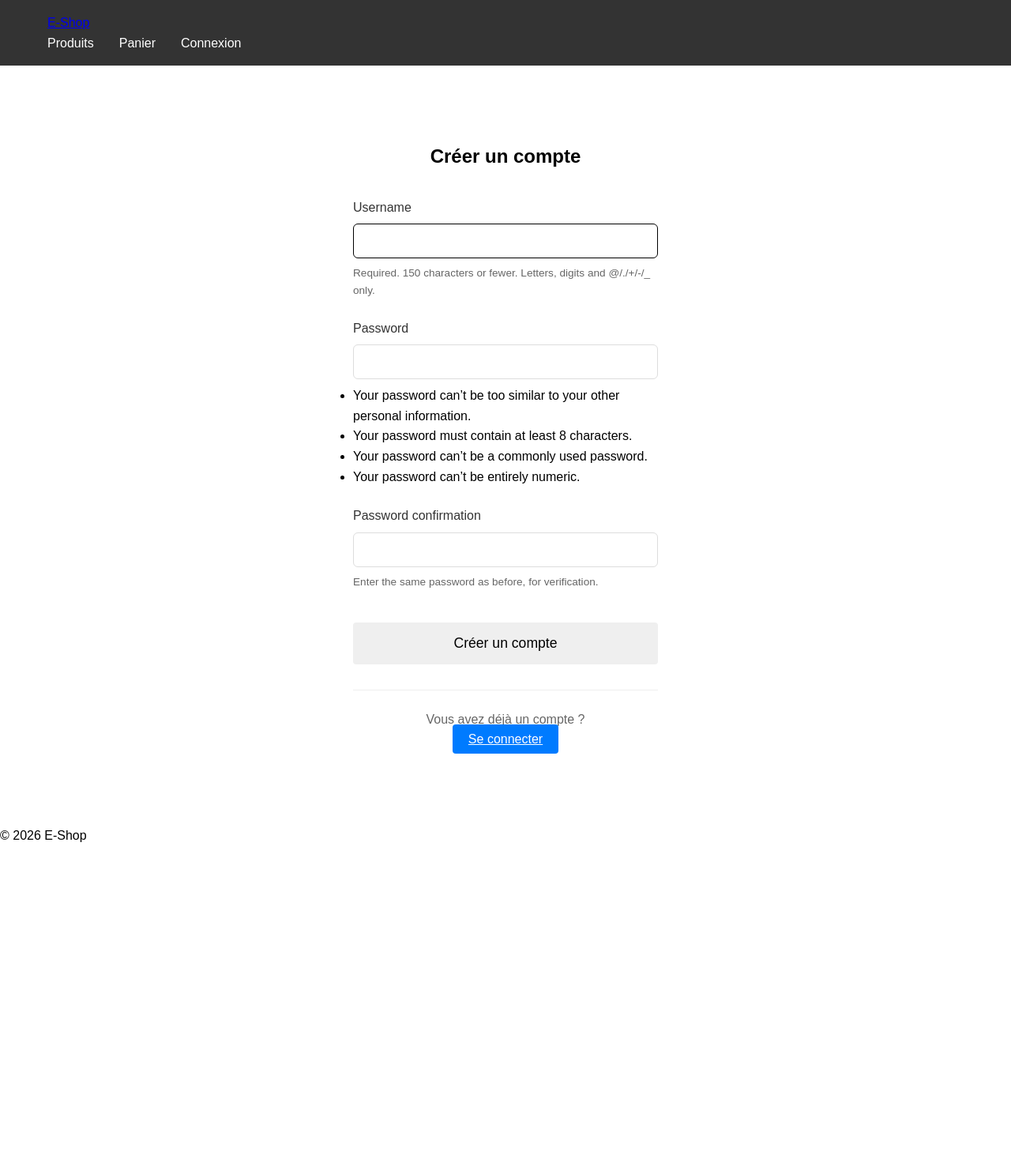
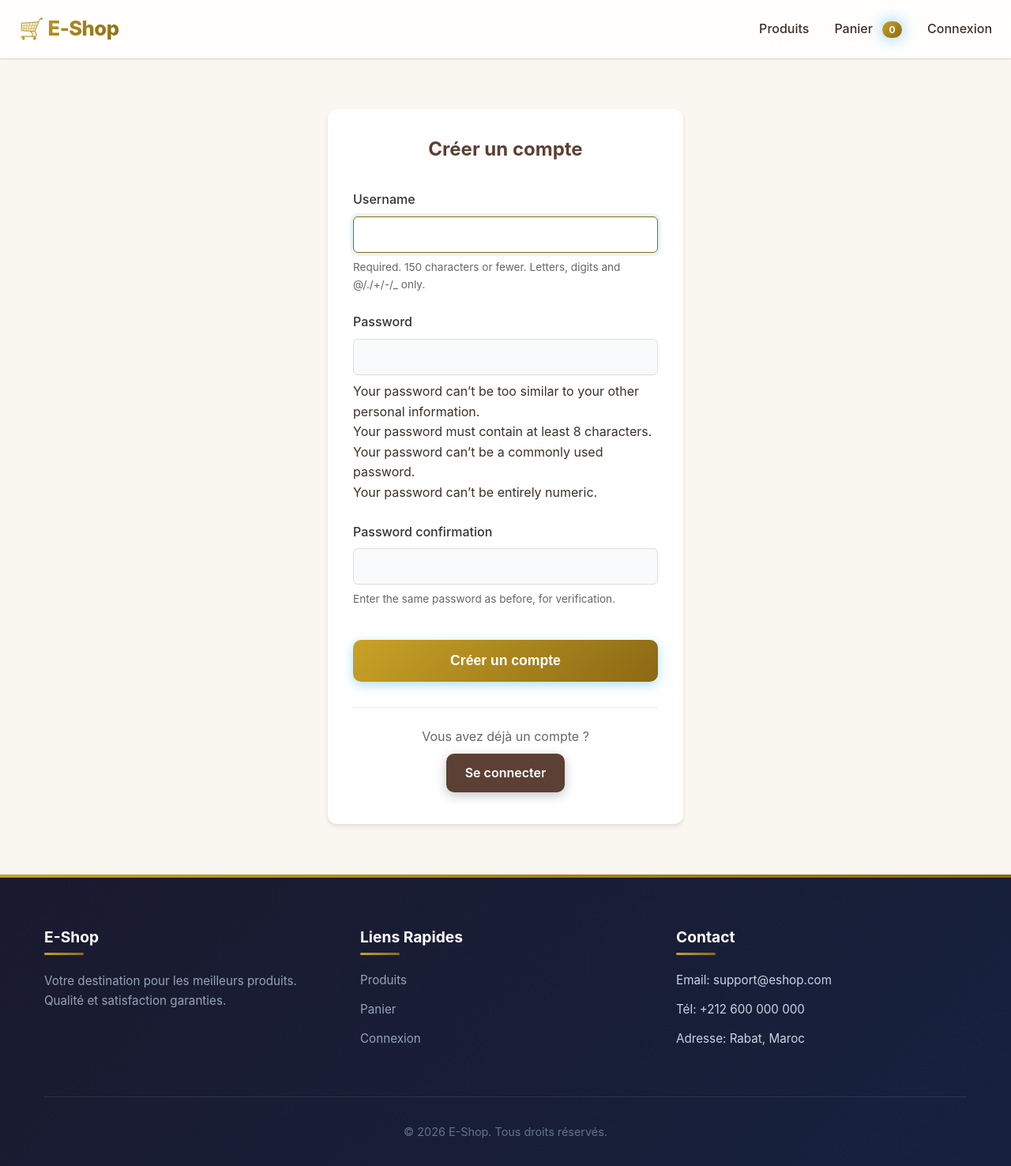
Before and after one commit to elmiloudimarwa-collab/Python-project, a Django app: page /accounts/signup/ in a window 1280 px wide. Shown: the whole page at 79% size. Before the commit the page ends 1066 px from the top, so only its background shows below. Run offline with Django 5.2, Linux system fonts and the light colour scheme.

Commit message:
base html

```diff
--- a/templates/base/base.html
+++ b/templates/base/base.html
@@ -6,22 +6,124 @@
     <meta charset="UTF-8">
     <meta name="viewport" content="width=device-width, initial-scale=1.0">
     <title>{% block title %}E-Shop{% endblock %}</title>
-    <link rel="stylesheet" href="{% static 'css/base.css' %}">
+    <link rel="stylesheet" href="{% static 'css/style.css' %}">
     {% block extra_css %}{% endblock %}
+
+    <!-- Toast Notification Styles -->
+    <style>
+        .toast-container {
+            position: fixed;
+            top: 80px;
+            right: 20px;
+            z-index: 9999;
+            display: flex;
+            flex-direction: column;
+            gap: 10px;
+        }
+
+        .toast {
+            padding: 1rem 1.5rem;
+            border-radius: 10px;
+            color: white;
+            font-weight: 500;
+            box-shadow: 0 10px 30px rgba(0, 0, 0, 0.2);
+            display: flex;
+            align-items: center;
+            gap: 10px;
+            animation: slideIn 0.3s ease, fadeOut 0.3s ease 3s forwards;
+            min-width: 280px;
+            max-width: 400px;
+        }
+
+        .toast-success {
+            background: linear-gradient(135deg, #10b981, #059669);
+        }
+
+        .toast-error {
+            background: linear-gradient(135deg, #ef4444, #dc2626);
+        }
+
+        .toast-warning {
+            background: linear-gradient(135deg, #f59e0b, #d97706);
+        }
+
+        .toast-info {
+            background: linear-gradient(135deg, #0ea5e9, #0284c7);
+        }
+
+        .toast-icon {
+            font-size: 1.25rem;
+        }
+
+        .toast-close {
+            margin-left: auto;
+            background: none;
+            border: none;
+            color: white;
+            cursor: pointer;
+            font-size: 1.25rem;
+            opacity: 0.7;
+            transition: opacity 0.2s;
+        }
+
+        .toast-close:hover {
+            opacity: 1;
+        }
+
+        @keyframes slideIn {
+            from {
+                transform: translateX(100%);
+                opacity: 0;
+            }
+
+            to {
+                transform: translateX(0);
+                opacity: 1;
+            }
+        }
+
+        @keyframes fadeOut {
+            from {
+                opacity: 1;
+                transform: translateX(0);
+            }
+
+            to {
+                opacity: 0;
+                transform: translateX(100%);
+            }
+        }
+    </style>
 </head>
 
 <body>
+    <!-- Toast Container -->
+    <div class="toast-container" id="toast-container">
+        {% if messages %}
+        {% for message in messages %}
+        <div class="toast toast-{% if message.tags %}{{ message.tags }}{% else %}info{% endif %}">
+            <span class="toast-icon">
+                {% if message.tags == 'success' %}✓{% elif message.tags == 'error' %}✕{% elif message.tags == 'warning'
+                %}⚠{% else %}ℹ{% endif %}
+            </span>
+            <span>{{ message }}</span>
+            <button class="toast-close" onclick="this.parentElement.remove()">×</button>
+        </div>
+        {% endfor %}
+        {% endif %}
+    </div>
+
     <nav class="navbar">
         <div class="container">
-            <a href="/" class="logo">E-Shop</a>
+            <a href="/" class="logo">🛒 E-Shop</a>
             <ul class="nav-links">
                 <li><a href="{% url 'products:list' %}">Produits</a></li>
-                <li><a href="{% url 'cart:view' %}">Panier</a></li>
+                <li><a href="{% url 'cart:cart_detail' %}">Panier <span class="badge">{{ cart_total_items|default:0 }}</span></a></li>
                 {% if user.is_authenticated %}
                 <li><a href="{% url 'orders:list' %}">Mes Commandes</a></li>
-                <li><a href="{% url 'users:logout' %}">Déconnexion</a></li>
+                <li><a href="{% url 'accounts:logout' %}">Déconnexion</a></li>
                 {% else %}
-                <li><a href="{% url 'users:login' %}">Connexion</a></li>
+                <li><a href="{% url 'accounts:login' %}">Connexion</a></li>
                 {% endif %}
             </ul>
         </div>
@@ -32,10 +134,48 @@
     </main>
 
     <footer>
-        <p>&copy; 2026 E-Shop</p>
+        <div class="container">
+            <div class="footer-grid">
+                <div class="footer-col">
+                    <h3>E-Shop</h3>
+                    <p>Votre destination pour les meilleurs produits. Qualité et satisfaction garanties.</p>
+                </div>
+                <div class="footer-col">
+                    <h3>Liens Rapides</h3>
+                    <ul>
+                        <li><a href="{% url 'products:list' %}">Produits</a></li>
+                        <li><a href="{% url 'cart:cart_detail' %}">Panier</a></li>
+                        {% if user.is_authenticated %}
+                        <li><a href="{% url 'orders:list' %}">Commandes</a></li>
+                        {% else %}
+                        <li><a href="{% url 'accounts:login' %}">Connexion</a></li>
+                        {% endif %}
+                    </ul>
+                </div>
+                <div class="footer-col">
+                    <h3>Contact</h3>
+                    <ul>
+                        <li>Email: support@eshop.com</li>
+                        <li>Tél: +212 600 000 000</li>
+                        <li>Adresse: Rabat, Maroc</li>
+                    </ul>
+                </div>
+            </div>
+            <div class="footer-bottom">
+                <p>&copy; 2026 E-Shop. Tous droits réservés.</p>
+            </div>
+        </div>
     </footer>
 
     <script src="{% static 'js/main.js' %}"></script>
+    <script>
+        // Auto-remove toasts after animation
+        setTimeout(() => {
+            document.querySelectorAll('.toast').forEach(toast => {
+                toast.remove();
+            });
+        }, 3500);
+    </script>
     {% block extra_js %}{% endblock %}
 </body>
 
```
